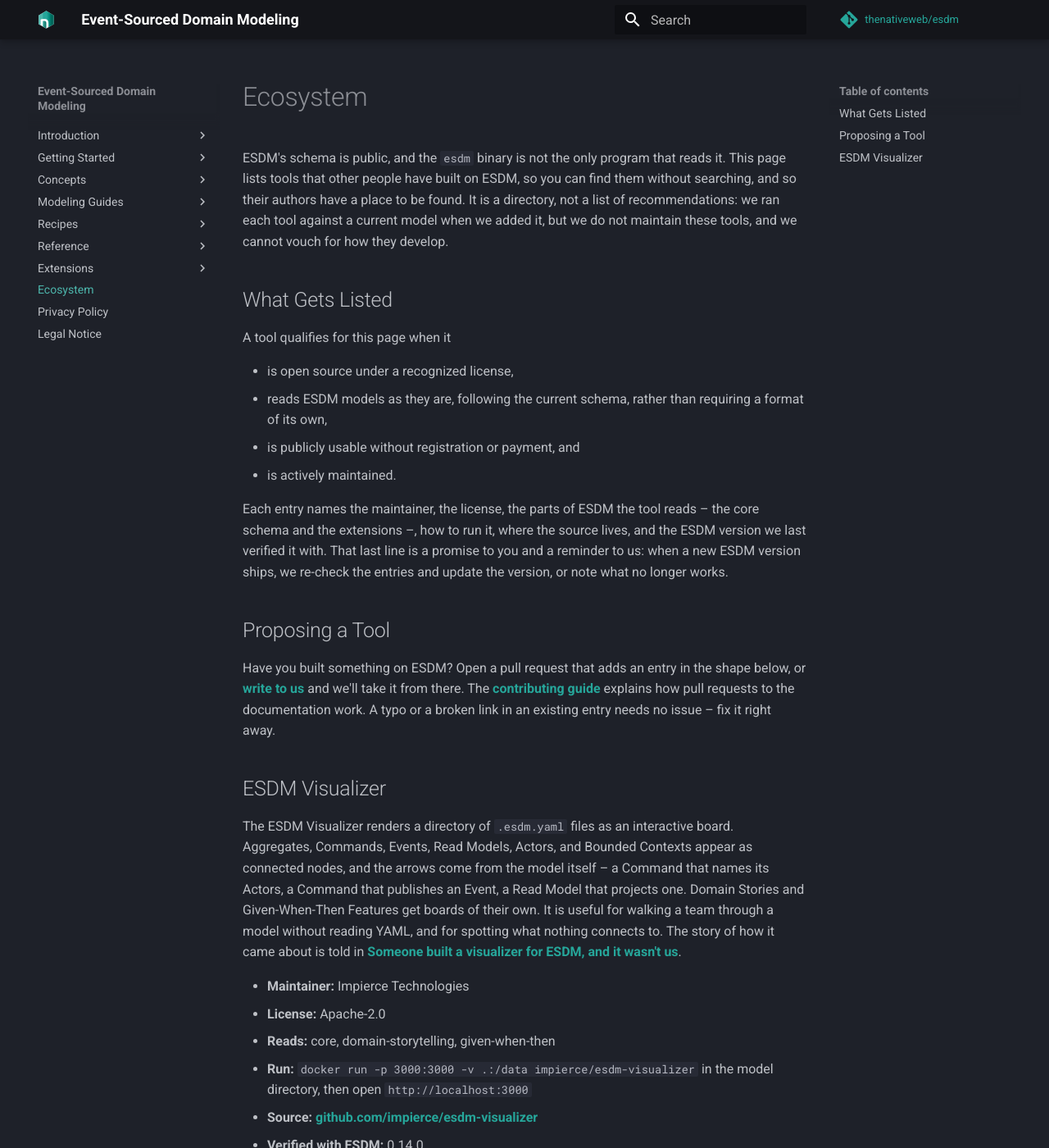
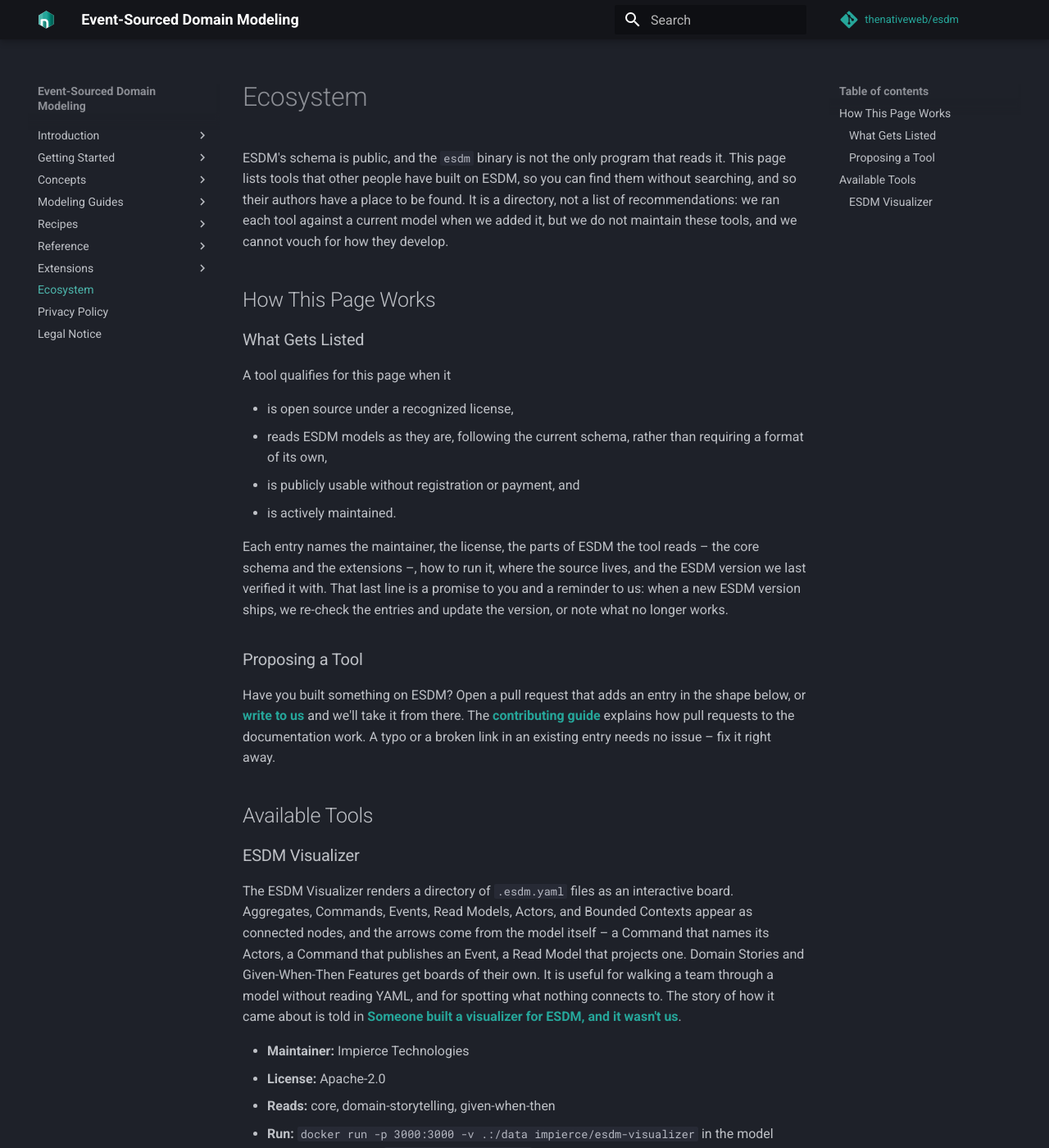
Before and after one commit to thenativeweb/esdm, an MkDocs documentation site: the page built from documentation/docs/ecosystem.md, in a window 1280 px wide and 1400 px high. Shown: the whole window at 82% size. Built offline with MkDocs 1.6.1 and Material for MkDocs 9.7.7, drawn with Linux system fonts in a browser that asks for light colours; comment, search, counter and statistics services are not loaded.

Commit message:
chore: Group the Ecosystem page into how it works and available tools.
Co-Authored-By: Claude Fable 5.1 <noreply@anthropic.com>
Claude-Session: https://claude.ai/code/session_014C8sbpnyEX9WQ3C3BP1KQ2

```diff
--- a/documentation/docs/ecosystem.md
+++ b/documentation/docs/ecosystem.md
@@ -2,7 +2,9 @@
 
 ESDM's schema is public, and the `esdm` binary is not the only program that reads it. This page lists tools that other people have built on ESDM, so you can find them without searching, and so their authors have a place to be found. It is a directory, not a list of recommendations: we ran each tool against a current model when we added it, but we do not maintain these tools, and we cannot vouch for how they develop.
 
-## What Gets Listed
+## How This Page Works
+
+### What Gets Listed
 
 A tool qualifies for this page when it
 
@@ -13,11 +15,13 @@ A tool qualifies for this page when it
 
 Each entry names the maintainer, the license, the parts of ESDM the tool reads – the core schema and the extensions –, how to run it, where the source lives, and the ESDM version we last verified it with. That last line is a promise to you and a reminder to us: when a new ESDM version ships, we re-check the entries and update the version, or note what no longer works.
 
-## Proposing a Tool
+### Proposing a Tool
 
 Have you built something on ESDM? Open a pull request that adds an entry in the shape below, or **[write to us](mailto:hello@thenativeweb.io)** and we'll take it from there. The **[contributing guide](https://github.com/thenativeweb/esdm/blob/main/CONTRIBUTING.md)** explains how pull requests to the documentation work. A typo or a broken link in an existing entry needs no issue – fix it right away.
 
-## ESDM Visualizer
+## Available Tools
+
+### ESDM Visualizer
 
 The ESDM Visualizer renders a directory of `.esdm.yaml` files as an interactive board. Aggregates, Commands, Events, Read Models, Actors, and Bounded Contexts appear as connected nodes, and the arrows come from the model itself – a Command that names its Actors, a Command that publishes an Event, a Read Model that projects one. Domain Stories and Given-When-Then Features get boards of their own. It is useful for walking a team through a model without reading YAML, and for spotting what nothing connects to. The story of how it came about is told in **[Someone built a visualizer for ESDM, and it wasn't us](https://docs.eventsourcingdb.io/blog/2026/08/06/someone-built-a-visualizer-for-esdm--and-it-wasnt-us/)**.
 
```
